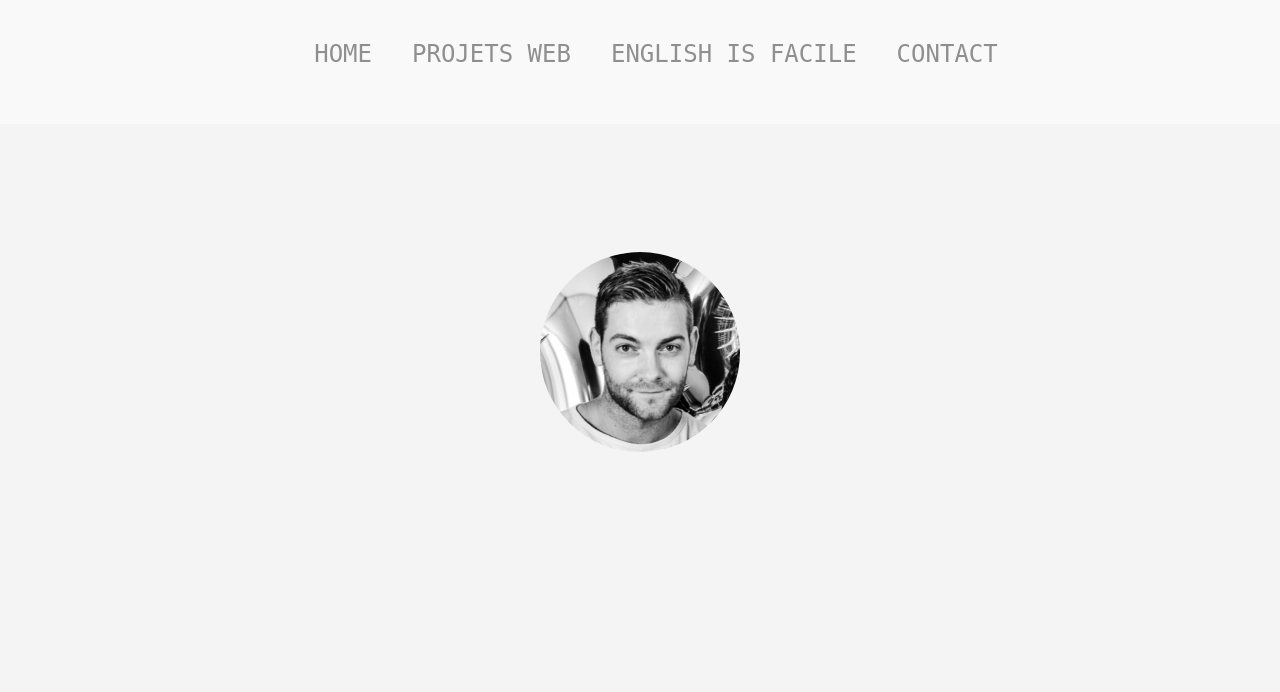
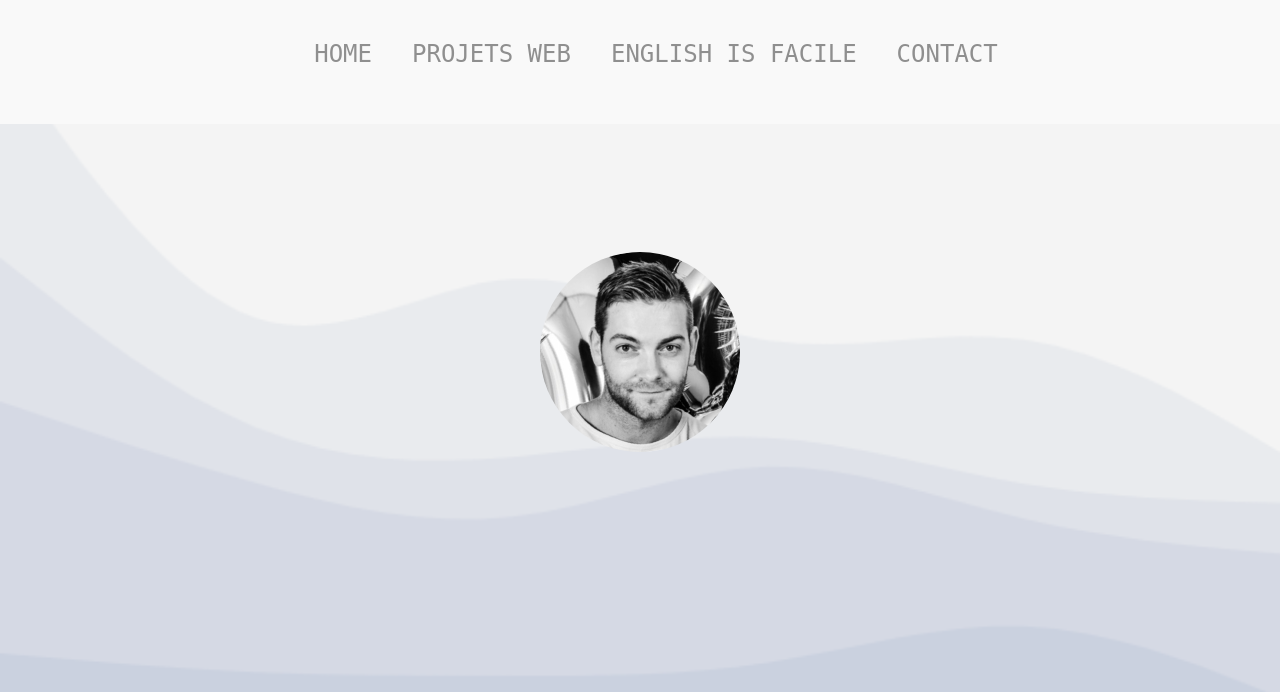
Before and after one commit to Reaven23/rails-my-web-profile, a Rails app: page / in a window 1280 px wide. Shown: the top 692 px of the page. Run offline with Rails 7, Linux system fonts and the light colour scheme; style sheets or scripts are compiled from the project's sources; some libraries are stand-ins or nearby versions.

Commit message:
background image and color for font in navbar

```diff
--- a/app/assets/stylesheets/application.scss
+++ b/app/assets/stylesheets/application.scss
@@ -10,3 +10,8 @@
 // Your CSS partials
 @import "components/index";
 @import "pages/index";
+
+body {
+  background-image: url('background.png');
+  background-size: cover;
+}
--- a/app/assets/stylesheets/pages/_navbar.scss
+++ b/app/assets/stylesheets/pages/_navbar.scss
@@ -37,7 +37,7 @@ nav {
 
         &:hover {
           transition: 0.5s;
-          color: #5dc859;
+          color: #06befc;
           overflow: hidden;
         }
       }
```
Also changed, not shown: app/assets/images/background.png (added).
